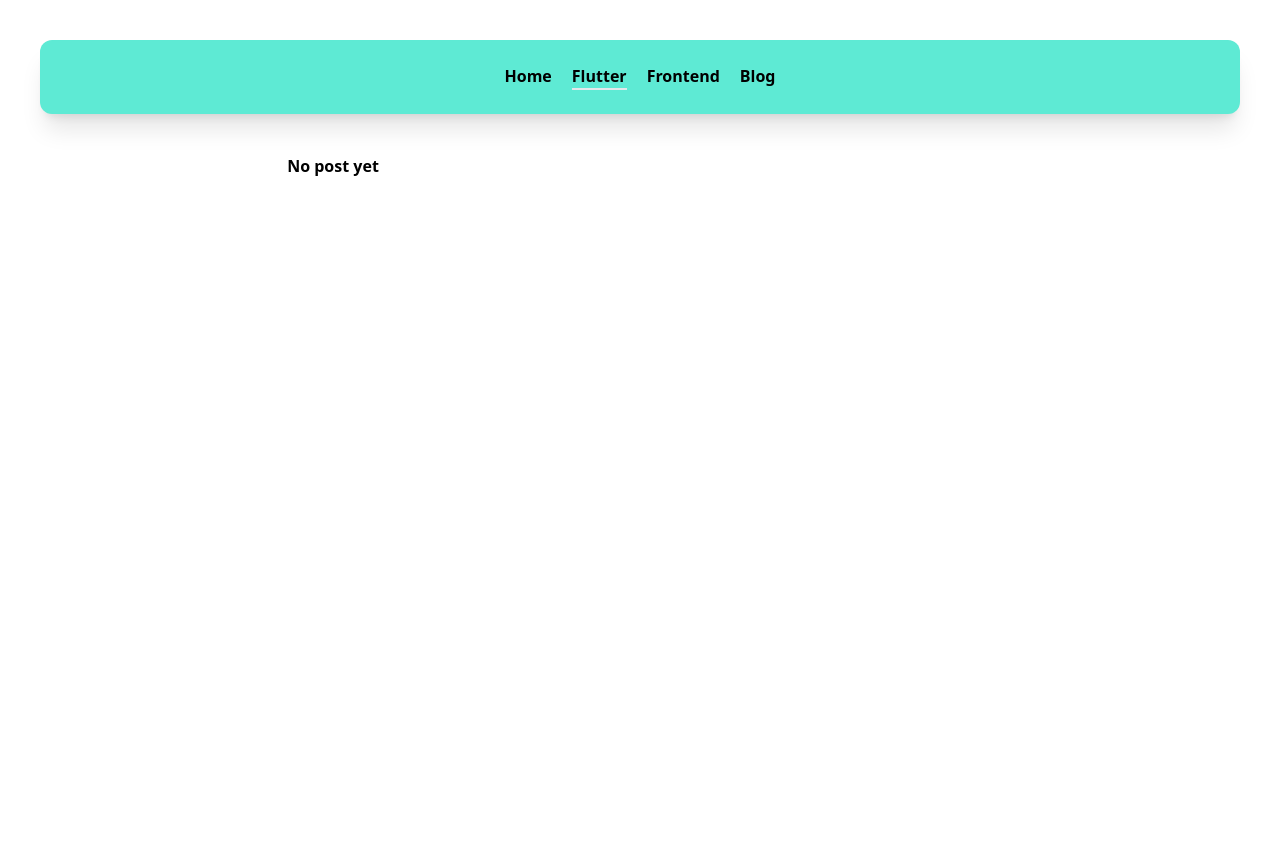
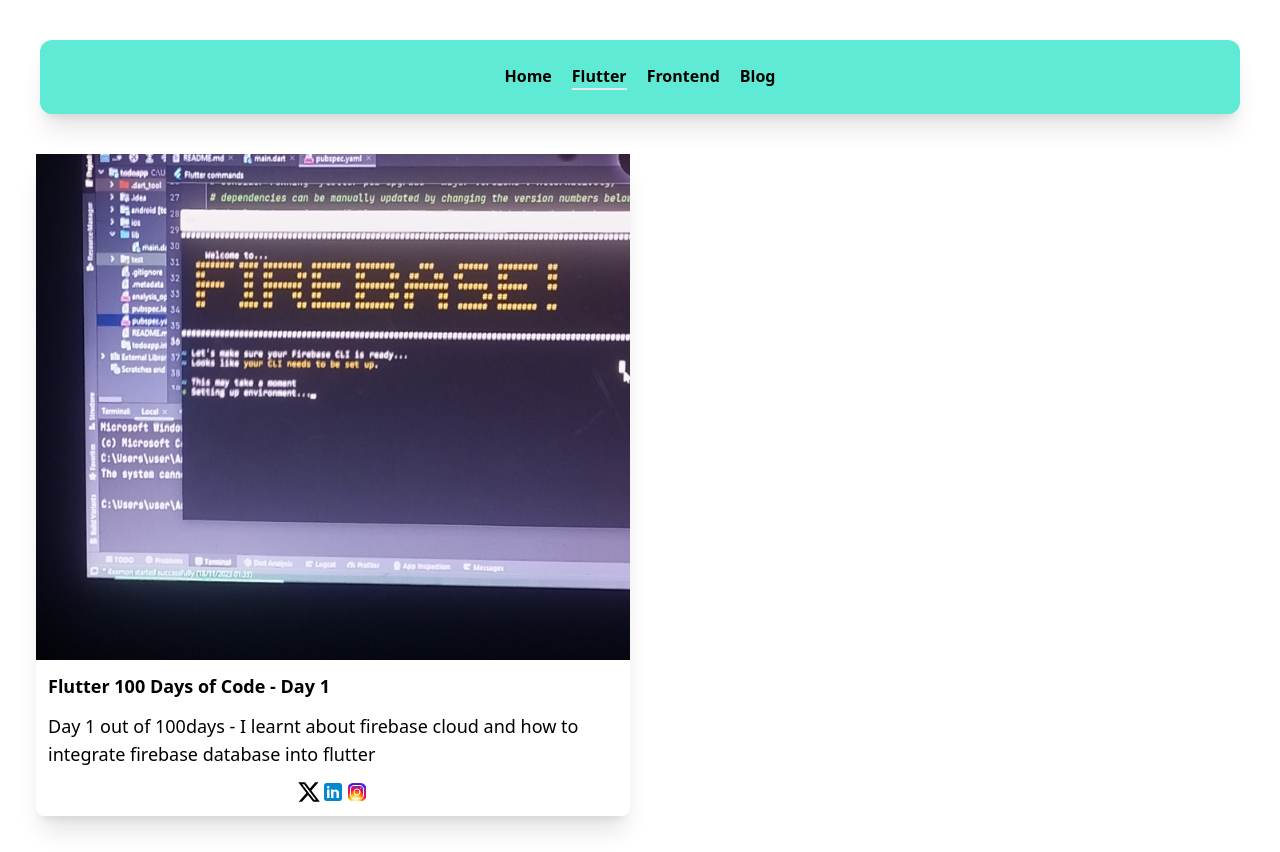
Before and after one commit to obaloluwaobi/obaloluwaobi.github.io, a plain HTML site: page flutter.html in a window 1280 px wide. Before the commit the page ends 800 px from the top, so only its background shows below. Drawn offline with Linux system fonts and the light colour scheme.

Commit message:
Update flutter.html

```diff
--- a/flutter.html
+++ b/flutter.html
@@ -31,36 +31,24 @@
     </nav>
     <main class="m-9 grid gap-5 grid-cols-2 max-md:grid-cols-1 xl">
 
-           <h1 class="text-center font-semibold">No post yet</h1>
+    <div class="shadow-xl rounded-lg">
+            <div>
+           <img src="images/day1.jpg" alt="day 1" class="" width="100%" height="400" ></div>
+            <div class="p-3 ">
+                <h1 class="text-lg font-semibold mb-3">Flutter 100 Days of Code - Day 1  </h1>
 
+                <h1 class="text-lg mb-3">Day 1 out of 100days - I learnt about firebase cloud and how to integrate firebase database into flutter</h1>
 
+                <div class="flex flex-row justify-center items-center">
+                <a href="https://x.com/oba_obidoyin/status/1726751231018750295?s=20" class="underline font-semibold inline-flex gap-1"target="_blank"><img src="images/x-twitter.svg" alt="link" class="w-6"> </a>
 
-        <!--
-        <div class="shadow-xl rounded-lg">
-            <iframe width="100%" height="400" src="https://www.youtube.com/embed/GxqFTKZ-l3M?si=GldtD3lanzgiCAqn" title="YouTube video player" frameborder="0" allow="accelerometer; autoplay; clipboard-write; encrypted-media; gyroscope; picture-in-picture; web-share" allowfullscreen></iframe>
-            <div class="p-3">
-                <h1 class="text-lg font-semibold mb-3">Title</h1>
-                <h1 class="text-lg mb-3">Lorem ipsum dolor sit amet consectetur adipisicing elit. Minima asperiores cum in quam repellat atque nisi. Culpa et quisquam voluptas adipisci amet perspiciatis architecto rem ea harum recusandae, incidunt animi.</h1>
-                <a href="#" class="underline font-semibold inline-flex gap-1"><img src="images/link.svg" alt="link" class="w-6"> Source code</a>
+                <a href="https://www.linkedin.com/posts/obaloluwa-obidoyin-4b8941229_100daysofcodechallengei-flutterdev-flutter-activity-7132517595492081664-1XTe?utm_source=share&utm_medium=member_desktop" class="underline font-semibold inline-flex gap-1" target="_blank"><img src="images/icons8-linkedin-48.svg" alt="link" class="w-6"> </a>
+
+                <a href="https://www.instagram.com/p/Cz6AfYxIyZq/?utm_source=ig_web_copy_link&igshid=MzRlODBiNWFlZA==" class="underline font-semibold inline-flex gap-1" target="_blank"><img src="images/icons8-instagram-48.svg" alt="link" class="w-6"> </a>
+            </div>
+
             </div>
         </div>
-
-        <div class="shadow-xl rounded-lg">
-            <iframe width="100%" height="400" src="https://www.youtube.com/embed/Wcpj10OUojE" title="Flutter Anime Wallpaper Api and UI" frameborder="0" allow="accelerometer; autoplay; clipboard-write; encrypted-media; gyroscope; picture-in-picture; web-share" allowfullscreen></iframe>
-            <div class="p-3 ">
-                <h1 class="text-lg font-semibold mb-3">Title</h1>
-
-                <h1 class="text-lg mb-3">Lorem ipsum dolor sit amet consectetur adipisicing elit. Minima asperiores cum in quam repellat atque nisi. Culpa et quisquam voluptas adipisci amet perspiciatis architecto rem ea harum recusandae, incidunt animi.</h1>
-
-
-                <a href="#" class="underline font-semibold inline-flex gap-1"><img src="images/link.svg" alt="link" class="w-6"> Source code</a>
-
-            </div>
-            </div>
-        </div>
-    -->
-
-
 
 
     </main>
```
